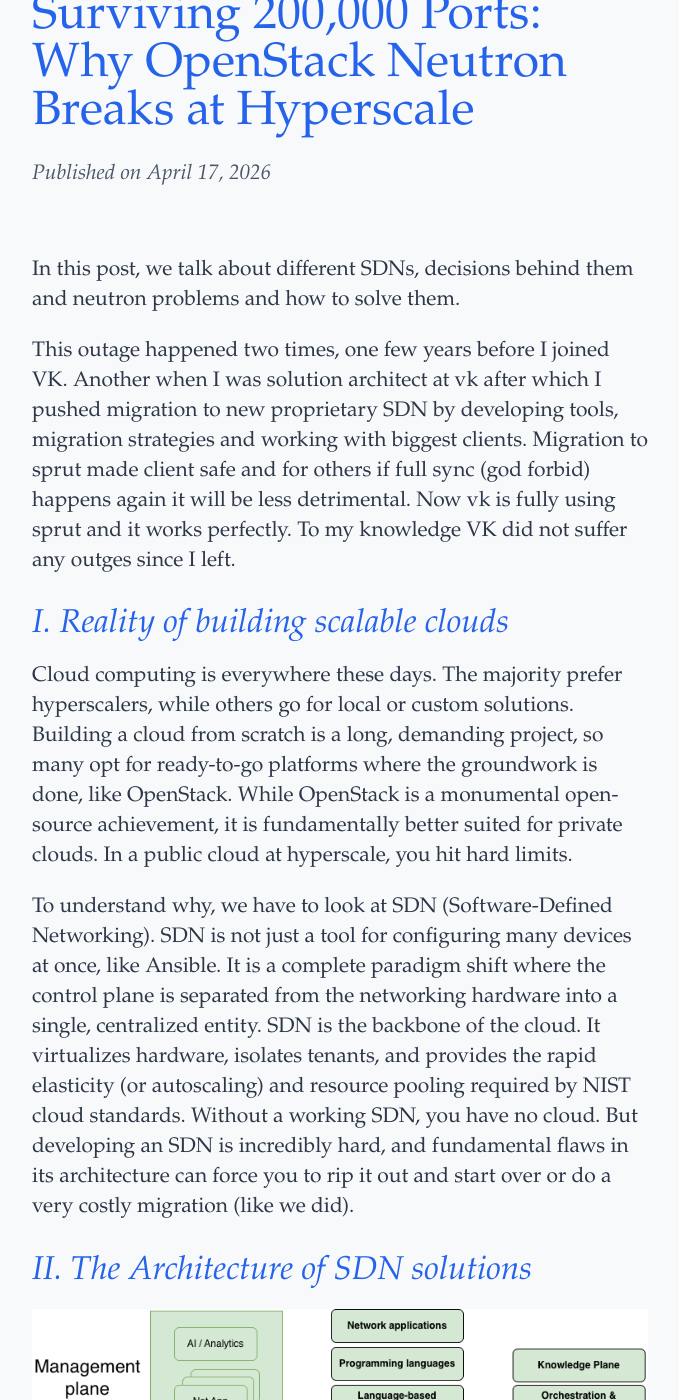
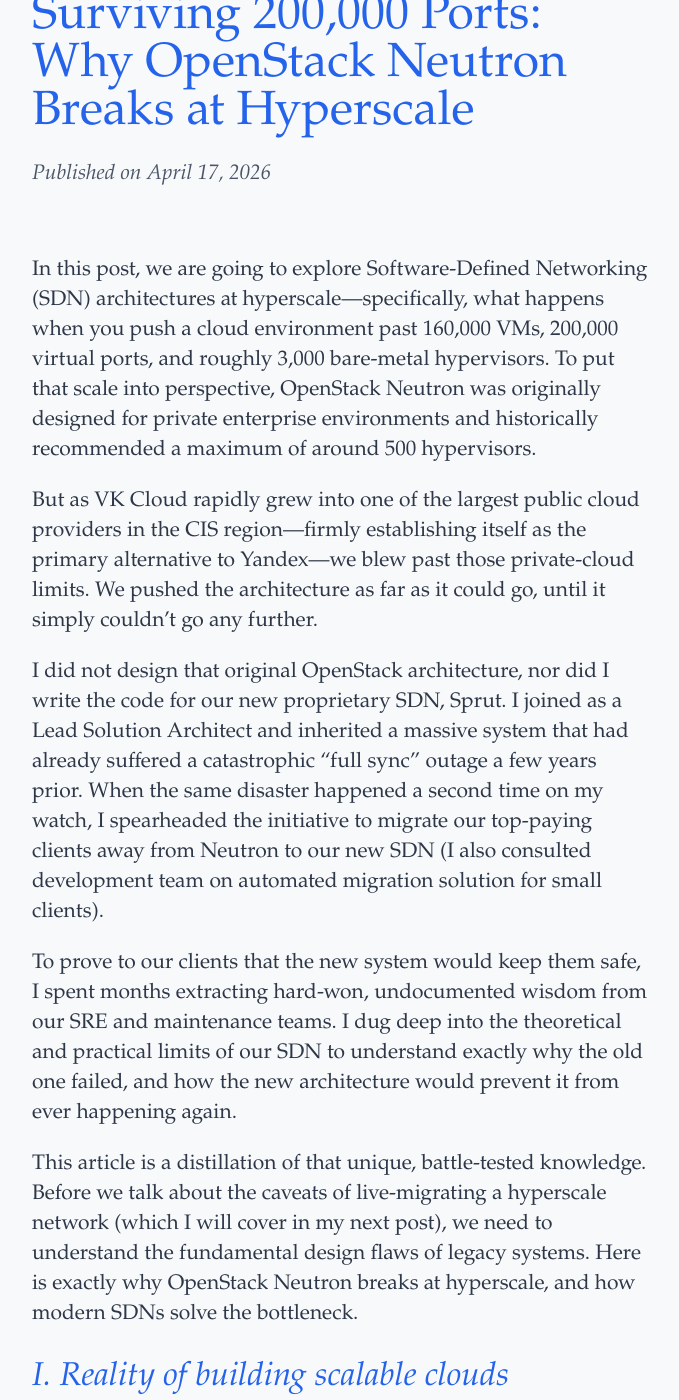
Before and after one commit to IlyaNyrkov/IlyaNyrkov.github.io, a Jekyll site: the page built from _posts/2026-04-17-surviving-200k-ports-why-openstack-neutron-breaks-at-hyperscale.md, in a window 1280 px wide and 1400 px high, scrolled down 239 px. Shown: the whole window, without its empty margins (128-807 px from the left). Built offline with Jekyll 4.4.1, drawn with Linux system fonts in a browser that asks for light colours; some web fonts are replaced.

Commit message:
updated introduction in 200k port article

```diff
--- a/_posts/2026-04-17-surviving-200k-ports-why-openstack-neutron-breaks-at-hyperscale.md
+++ b/_posts/2026-04-17-surviving-200k-ports-why-openstack-neutron-breaks-at-hyperscale.md
@@ -2,9 +2,15 @@
 layout: post
 title: "Surviving 200,000 Ports: Why OpenStack Neutron Breaks at Hyperscale"
 ---
-In this post, we talk about different SDNs, decisions behind them and neutron problems and how to solve them.
+In this post, we are going to explore Software-Defined Networking (SDN) architectures at hyperscale—specifically, what happens when you push a cloud environment past 160,000 VMs, 200,000 virtual ports, and roughly 3,000 bare-metal hypervisors. To put that scale into perspective, OpenStack Neutron was originally designed for private enterprise environments and historically recommended a maximum of around 500 hypervisors.
 
-This outage happened two times, one few years before I joined VK. Another when I was solution architect at vk after which I pushed migration to new proprietary SDN by developing tools, migration strategies and working with biggest clients. Migration to sprut made client safe and for others if full sync (god forbid) happens again it will be less detrimental. Now vk is fully using sprut and it works perfectly. To my knowledge VK did not suffer any outges since I left.
+But as VK Cloud rapidly grew into one of the largest public cloud providers in the CIS region—firmly establishing itself as the primary alternative to Yandex—we blew past those private-cloud limits. We pushed the architecture as far as it could go, until it simply couldn't go any further.
+
+I did not design that original OpenStack architecture, nor did I write the code for our new proprietary SDN, Sprut. I joined as a Lead Solution Architect and inherited a massive system that had already suffered a catastrophic "full sync" outage a few years prior. When the same disaster happened a second time on my watch, I spearheaded the initiative to migrate our top-paying clients away from Neutron to our new SDN (I also consulted development team on automated migration solution for small clients).
+
+To prove to our clients that the new system would keep them safe, I spent months extracting hard-won, undocumented wisdom from our SRE and maintenance teams. I dug deep into the theoretical and practical limits of our SDN to understand exactly why the old one failed, and how the new architecture would prevent it from ever happening again.
+
+This article is a distillation of that unique, battle-tested knowledge. Before we talk about the caveats of live-migrating a hyperscale network (which I will cover in my next post), we need to understand the fundamental design flaws of legacy systems. Here is exactly why OpenStack Neutron breaks at hyperscale, and how modern SDNs solve the bottleneck.
 
 ## I. Reality of building scalable clouds
 
@@ -100,7 +106,7 @@
 
 ### New Openstack standard: OVN
 
-[!alt text](/assets/img/2026-04-17-surviving-200k-ports-why-openstack-neutron-breaks-at-hyperscale/ovn_arch.png)
+![alt text](/assets/img/2026-04-17-surviving-200k-ports-why-openstack-neutron-breaks-at-hyperscale/ovn_arch.png)
 
 ### Proprietary solution: Sprut
 
```
Also changed, not shown: assets/img/2026-04-17-surviving-200k-ports-why-openstack-neutron-breaks-at-hyperscale/ovn_arch.png.
